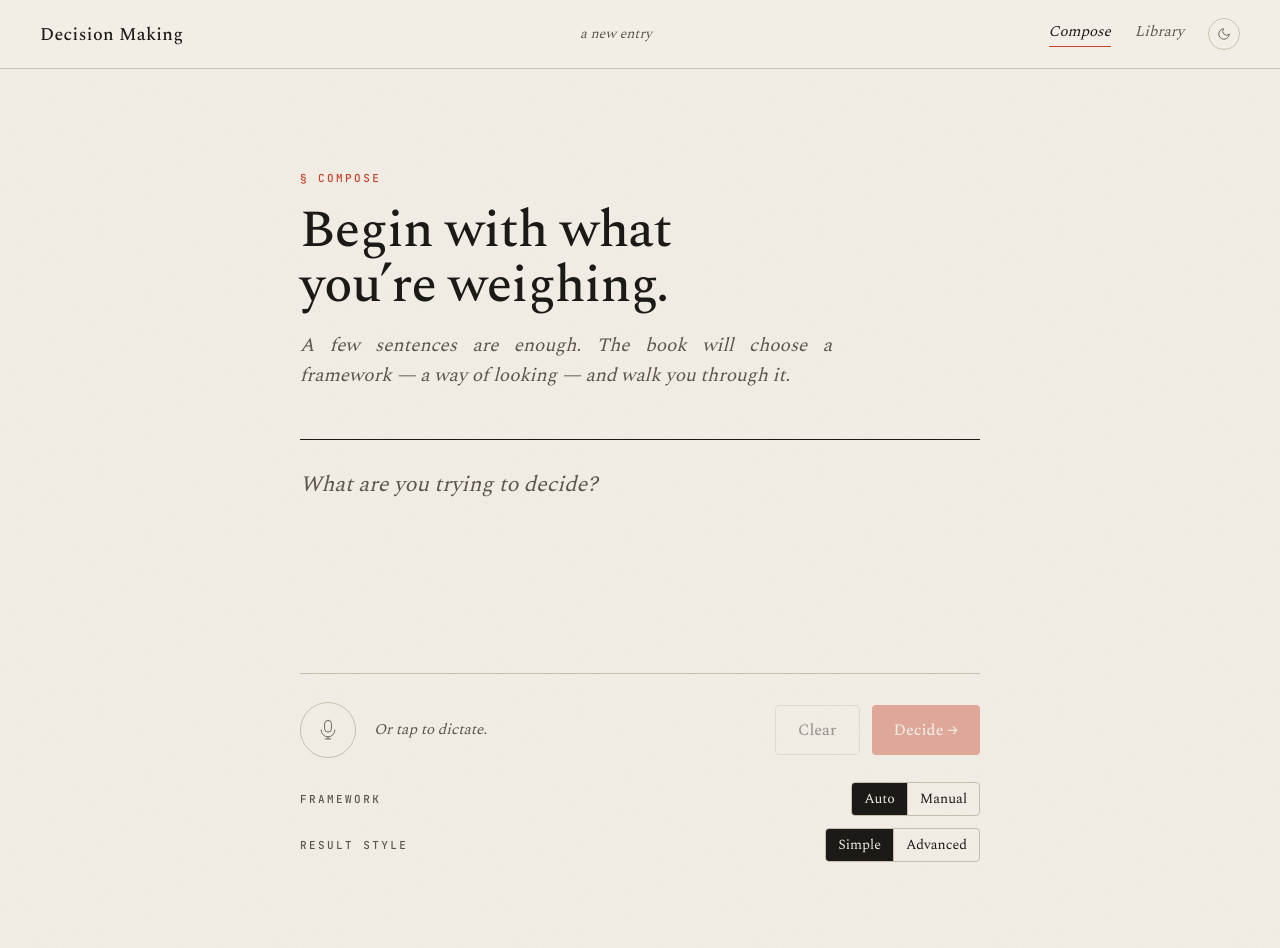
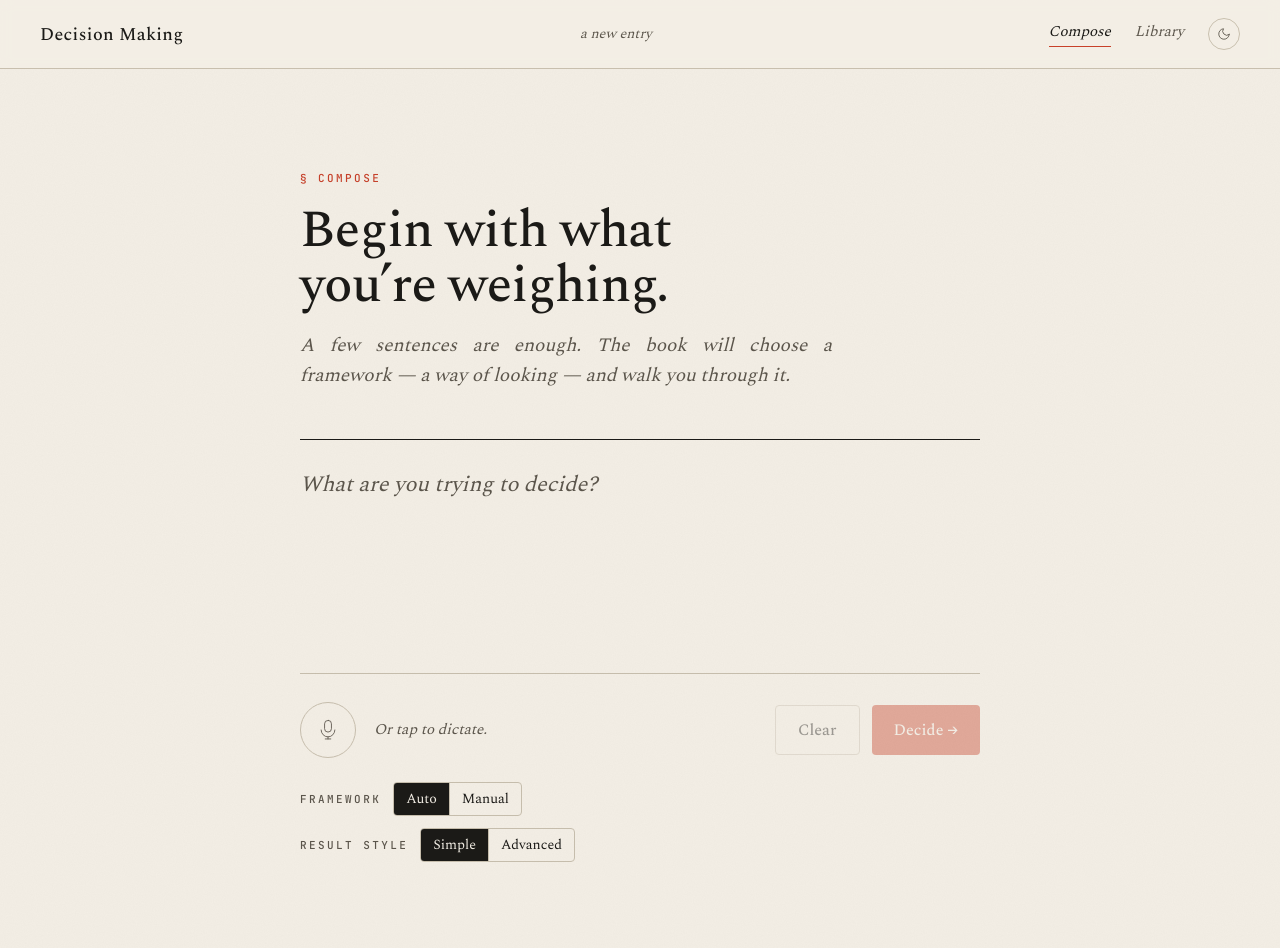
Before and after one commit to rosneri/decision-making, a Next.js app: page / in a window 1280 px wide. Shown: the top 948 px of the page. Built offline with nearby package versions, Linux system fonts and the light colour scheme.

Commit message:
Scope justify-between on compose controls to mobile only
On sm+ screens the label and toggle sit left-aligned; only on mobile
does justify-between push the toggle to the far right.

Co-Authored-By: Claude Sonnet 4.6 <noreply@anthropic.com>

```diff
--- a/src/components/Composer.tsx
+++ b/src/components/Composer.tsx
@@ -232,7 +232,7 @@ export function Composer({ onSubmit, initialText = "", initialResultMode = "easy
       {!recording && (
         <div className="mt-6 flex flex-col gap-3">
           {/* Framework row: label left, toggle right */}
-          <div className="flex items-center justify-between gap-3">
+          <div className="flex items-center justify-between sm:justify-start gap-3">
             <span className="folio">Framework</span>
             <div className="inline-flex border border-rule rounded-sm overflow-hidden">
               <button
@@ -278,7 +278,7 @@ export function Composer({ onSubmit, initialText = "", initialResultMode = "easy
           )}
 
           {/* Result style row: label left, toggle right */}
-          <div className="flex items-center justify-between gap-3">
+          <div className="flex items-center justify-between sm:justify-start gap-3">
             <span className="folio">Result style</span>
             <div className="inline-flex border border-rule rounded-sm overflow-hidden">
               <button
```
